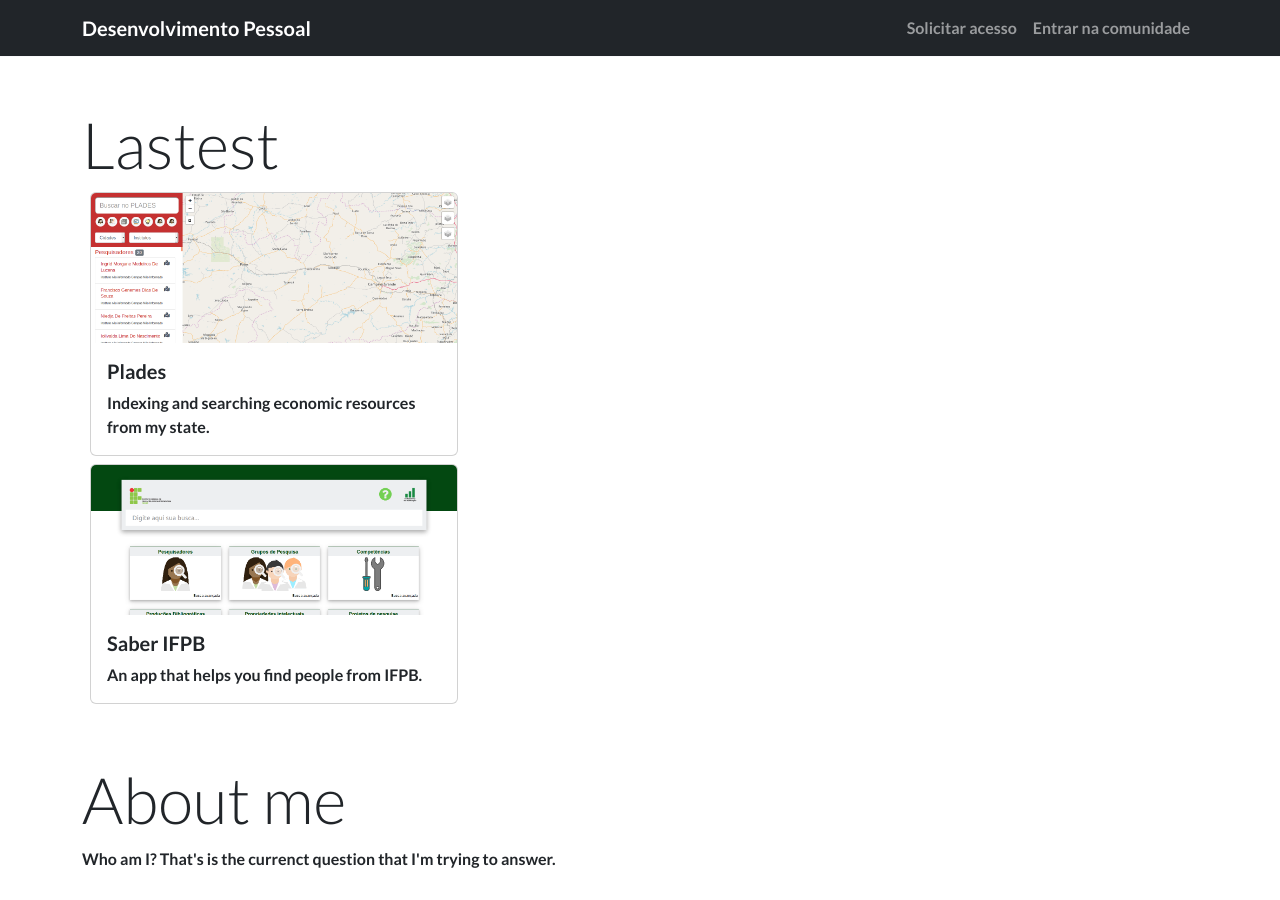
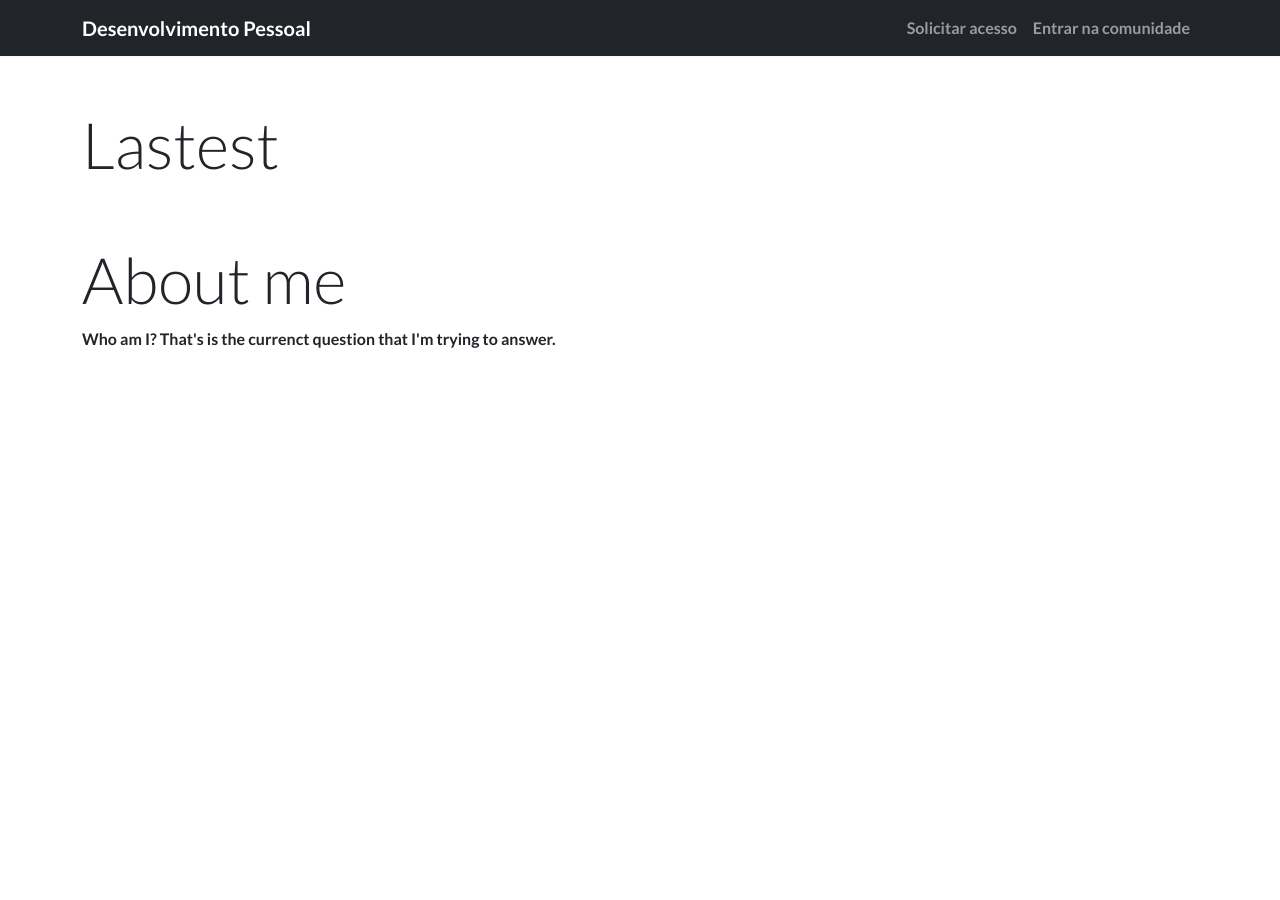
Before and after one commit to prp-brasil/lp, a Jekyll site: the page built from pages/blog.html, in a window 1280 px wide. Built offline with Jekyll 4.4.1, drawn with Linux system fonts in a browser that asks for light colours; nearby versions of some CDN libraries; part of the change alters nothing that is shown.

```diff
--- a/_config.yml
+++ b/_config.yml
@@ -11,6 +11,12 @@ description: >
   Kelvin Romero
 copyright: 'Build with 💪 by PRP 2025'
 credits:
+
+# ----------------------- #
+#      Site Settings      #
+# ----------------------- #
+sass:
+  style: compact
 
 # ----------------------- #
 #    Jekyll & Plugins     #
--- a/_includes/head.html
+++ b/_includes/head.html
@@ -13,7 +13,7 @@
     <!-- <link rel="stylesheet" href="/assets/css/bootstrap.min.css"> -->
 
     <!-- Custom CSS -->
-    <link rel="stylesheet" href="/assets/css/main.css">
+    <link rel="stylesheet" href="{{ '/assets/css/main.css' | relative_url }}" />
 
     <!-- Custom Fonts -->
     <script src="https://kit.fontawesome.com/e5879fc219.js" crossorigin="anonymous"></script>
@@ -22,9 +22,9 @@
     <!-- HTML5 Shim and Respond.js IE8 support of HTML5 elements and media queries -->
     <!-- WARNING: Respond.js doesn't work if you view the page via file:// -->
     <!--[if lt IE 9]>
-        <script src="https://oss.maxcdn.com/libs/html5shiv/3.7.0/html5shiv.js"></script>
-        <script src="https://oss.maxcdn.com/libs/respond.js/1.4.2/respond.min.js"></script>
-        <script src="https://cdn.jsdelivr.net/npm/bootstrap@5.3.3/dist/js/bootstrap.bundle.min.js" integrity="sha384-YvpcrYf0tY3lHB60NNkmXc5s9fDVZLESaAA55NDzOxhy9GkcIdslK1eN7N6jIeHz" crossorigin="anonymous"></script>
+    <script src="https://oss.maxcdn.com/libs/html5shiv/3.7.0/html5shiv.js"></script>
+    <script src="https://oss.maxcdn.com/libs/respond.js/1.4.2/respond.min.js"></script>
+    <script src="https://cdn.jsdelivr.net/npm/bootstrap@5.3.3/dist/js/bootstrap.bundle.min.js" integrity="sha384-YvpcrYf0tY3lHB60NNkmXc5s9fDVZLESaAA55NDzOxhy9GkcIdslK1eN7N6jIeHz" crossorigin="anonymous"></script>
     <![endif]-->
 
 </head>
--- a/_posts/2018-12-14-plades.markdown
+++ /dev/null
@@ -1,23 +0,0 @@
----
-layout: default
-title: Plades
-type: project
-img: '/assets/img/projects/plades.png'
-tags: Elastic-Search Django jQuery django-rest-framework
-intro: Indexing and searching economic resources from my state.
----
-
-# Plades
-O Plades é fruto de uma parceria entre o IFPB, UFPB, Codata e Governo do estado da Paraíba.
-Consiste em uma ferramenta de indexação de pesquisadores, arranjos produtivos locais, políticas públicas entre outras informações públicas que podem ajudar na busca de condições adequadas para empreender no Estado da Paraíba.
-
-Publicação ainda pendente.
-
-## Tecnologia
-
-Arquitetura aprimorar a estrutura do meu projeto anterior. Combinando Django com JS e Elastic Search no Backend, suporta busca de centenas de milhares de entradas em menos de 1 segundo.
-
-
-## Screenshots
-
-![saber](/assets/img/projects/plades.png)
--- a/_posts/2018-12-3-saber-ifpb.markdown
+++ /dev/null
@@ -1,24 +0,0 @@
----
-layout: default
-title: Saber IFPB
-type: project
-img: '/assets/img/projects/saber.png'
-tags: Elastic-Search Django jQuery django-rest-framework
-intro: An app that helps you find people from IFPB.
----
-
-# Saber IFPB
-O Saber IFPB foi um projeto desenolvido durante meu estágio na PRPIPG, do IPFB. Consiste em uma ferramenta de busca de pesquisadores, grupos, projetos de pequisa, competências, publicações bibliográficas e projetos de pesquisa. Posteriormente incluindo também patentes e registros de marca.
-
-A ferramenta de busca é utilizada pelos gestores da PRPIPG para encontrar perfis de pesquisadores com base sem suas competências.
-
-É possível conferir a ferramenta aqui: [Saber IFPB](https://suap.ifpb.edu.br/bi/)
-
-## Tecnologia
-
-Na maior parte do projeto utilizamos Django em combinação com o JavaScript. Foram também utilizados ElasticSearch para indexação e Django-Rest-Framework para integração com outros sistemas.
-
-
-## Screenshots
-
-![saber](/assets/img/projects/saber.png)
```
Also changed, not shown: assets/css/main.scss (renamed from assets/css/main.css, +2 -5 lines).
